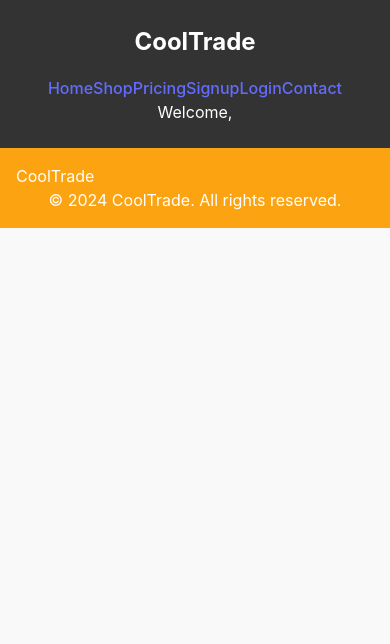
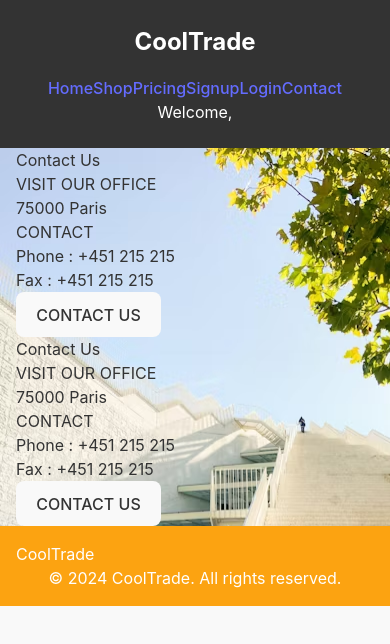
Before and after one commit to Naim-Kahyaoglu/cooltrade, a React (Vite) app: page /contact in a window 390 px wide. Shown: the top 644 px of the page. Built offline with nearby package versions, Linux system fonts and the light colour scheme.

Commit message:
contact page mobile-deskop view build and routed

```diff
--- a/src/App.jsx
+++ b/src/App.jsx
@@ -6,6 +6,7 @@ import ShopPage from './pages/ShopPage';
 import ProductDetailPage from './pages/ProductDetailPage';
 import Header from './layout/Header';
 import Footer from './layout/Footer';
+import ContactPage from './pages/ContactPage';
 
 const App = () => {
   return (
@@ -17,6 +18,7 @@ const App = () => {
         <Route path="/signup" component={SignupPage} />
         <Route path="/login" component={LoginPage} />
         <Route path="/product/:id" component={ProductDetailPage} />
+        <Route path="/contact" component={ContactPage} />
       </Switch>
       <Footer />
     </div>
--- /dev/null
+++ b/src/pages/ContactPage.jsx
@@ -0,0 +1,56 @@
+// src/pages/ContactPage.jsx
+import React from 'react';
+import contactBackground from '../images/contactbackgorund.avif';
+
+const ContactPage = () => {
+  return (
+    <div
+      className="container mx-auto min-h-screen bg-cover bg-center bg-no-repeat"
+      style={{ backgroundImage: `url(${contactBackground})` }}
+    >
+      {/* Mobile View */}
+      <div className="md:hidden p-4">
+        <h1 className="text-3xl font-bold text-center mb-8 text-white">Contact Us</h1>
+        <div className="space-y-6">
+          <div className="text-center">
+            <h2 className="text-xl font-semibold mb-2 text-white">VISIT OUR OFFICE</h2>
+            <p className="text-white">75000 Paris</p>
+          </div>
+          <div className="text-center">
+            <h2 className="text-xl font-semibold mb-2 text-white">CONTACT</h2>
+            <p className="text-white">Phone : +451 215 215</p>
+            <p className="text-white">Fax : +451 215 215</p>
+          </div>
+          <button className="w-full bg-blue-600 text-white py-3 px-6 rounded-lg hover:bg-blue-700 transition duration-300">
+            CONTACT US
+          </button>
+        </div>
+      </div>
+
+      {/* Desktop View */}
+      <div className="hidden md:block p-8">
+        <div className="max-w-4xl mx-auto">
+          <h1 className="text-4xl font-bold text-center mb-12 text-white">Contact Us</h1>
+          <div className="grid grid-cols-3 gap-8">
+            <div className="text-center">
+              <h2 className="text-2xl font-semibold mb-4 text-white">VISIT OUR OFFICE</h2>
+              <p className="text-white">75000 Paris</p>
+            </div>
+            <div className="text-center">
+              <h2 className="text-2xl font-semibold mb-4 text-white">CONTACT</h2>
+              <p className="text-white">Phone : +451 215 215</p>
+              <p className="text-white">Fax : +451 215 215</p>
+            </div>
+            <div className="text-center">
+              <button className="bg-blue-600 text-white py-3 px-8 rounded-lg hover:bg-blue-700 transition duration-300">
+                CONTACT US
+              </button>
+            </div>
+          </div>
+        </div>
+      </div>
+    </div>
+  );
+};
+
+export default ContactPage;
```
Also changed, not shown: src/images/contactbackgorund.avif (added).
